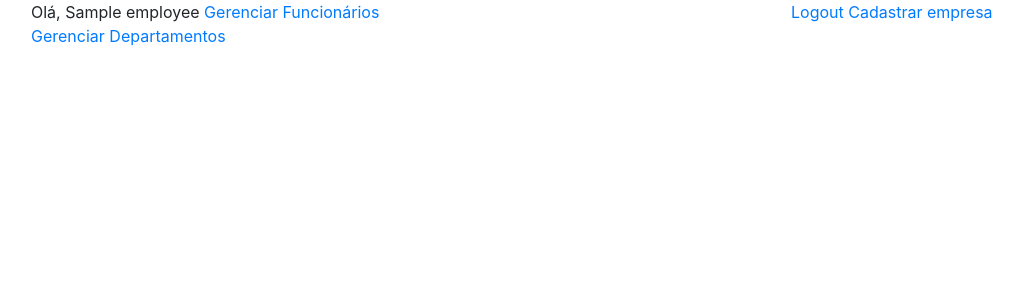
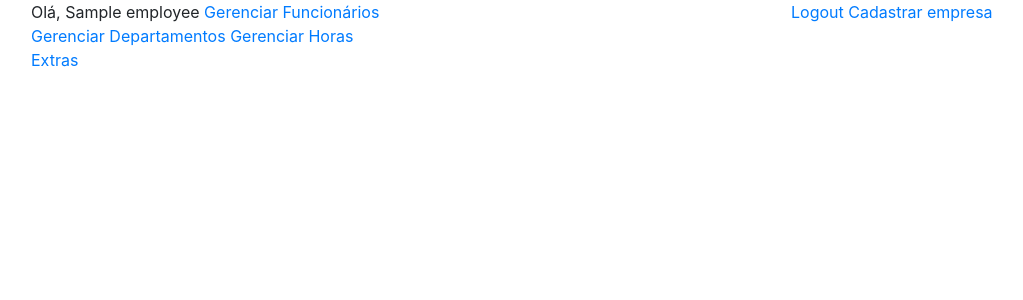
Before and after one commit to jhonataneduardo/project-grh, a Django app: template src/apps/base/templates/base/index.html in a window 1280 px wide. Shown: the top 300 px of the page, without its empty margins (54-1077 px from the left). Run offline with Django 3.2, Linux system fonts and the light colour scheme; the template is opened without the code that fills it: most values are stand-ins (such as "Sample title", 1, 10 or a date in 2020); some libraries are stand-ins or nearby versions.

Commit message:
Add menu item listing of register hours

```diff
--- a/src/apps/base/templates/base/index.html
+++ b/src/apps/base/templates/base/index.html
@@ -6,6 +6,7 @@
             Olá, {{ usuario.employee.name }}
             <a href="{% url 'employees_list' %}">Gerenciar Funcionários</a>
             <a href="{% url 'departments_list' %}">Gerenciar Departamentos</a>
+            <a href="{% url 'register_hours_list' %}">Gerenciar Horas Extras</a>
         </div>
         <div class="col">
         </div>
```
